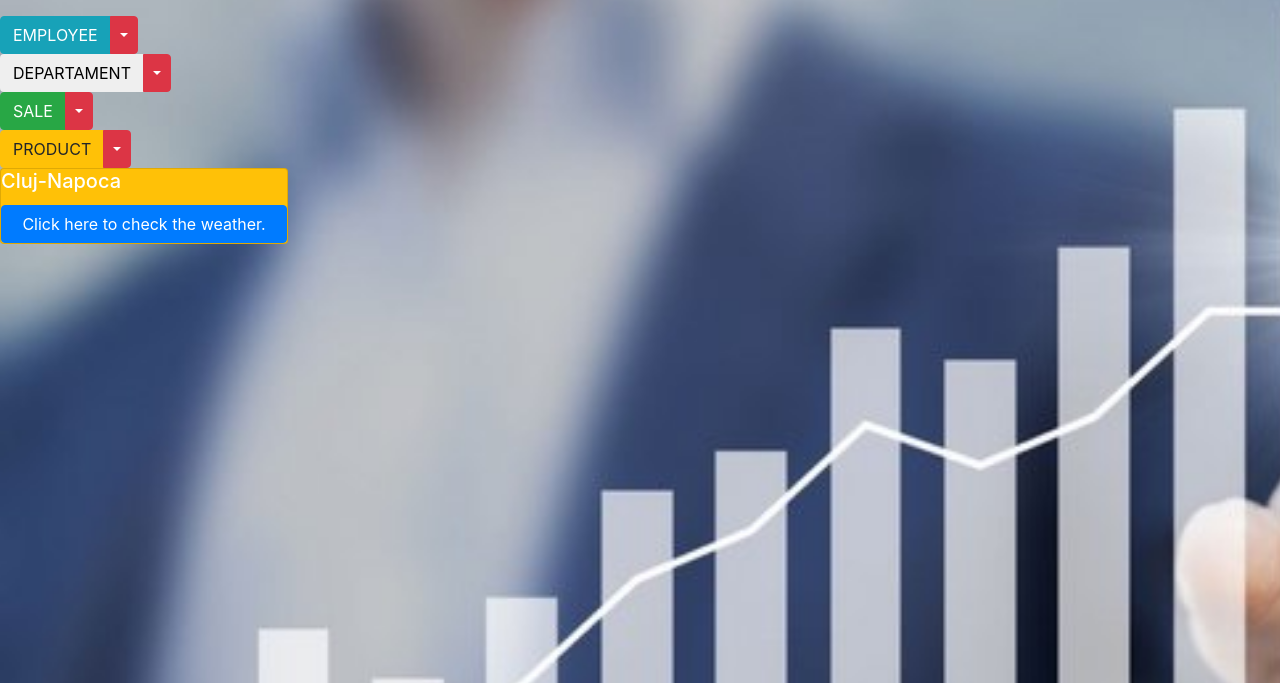
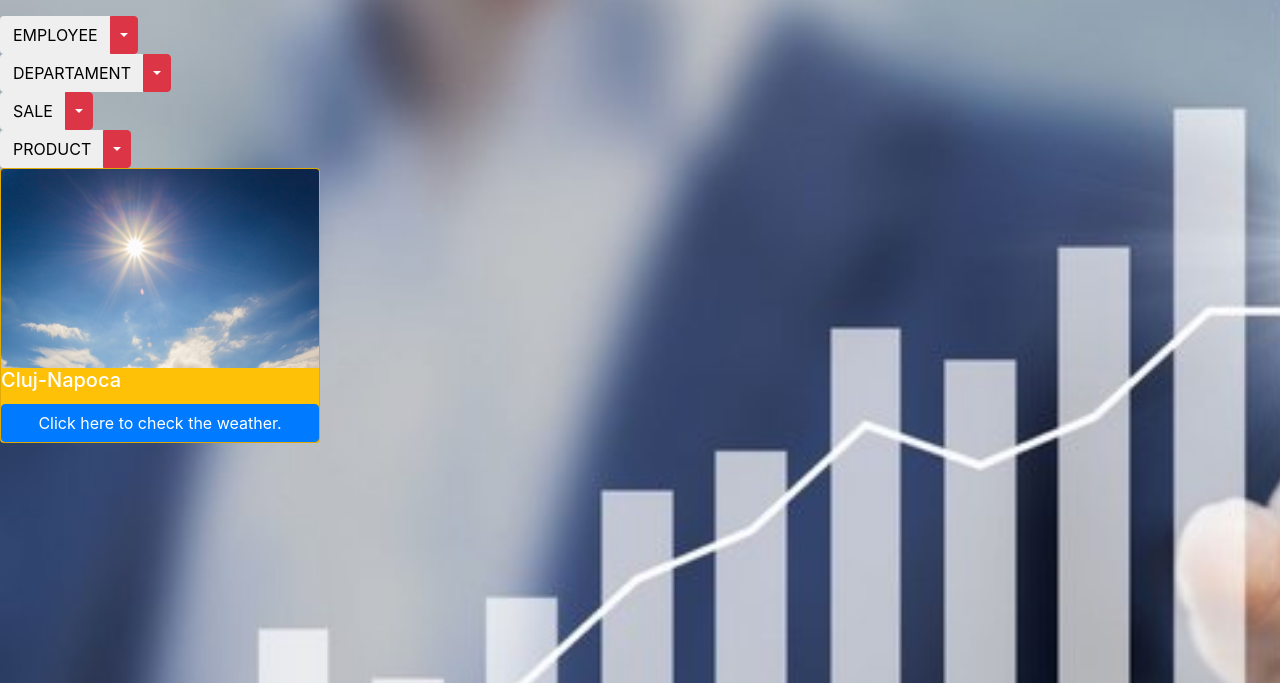
Before and after one commit to ardeleanraz/django_shoppinp_app, a Django app: template CompData/templates/CompData/departament.html in a window 1280 px wide. Shown: the part 48-731 px from the top of the page. Run offline with Django 3.2, Linux system fonts and the light colour scheme; the template is opened without the code that fills it, so the values that code supplies are empty; some libraries are stand-ins or nearby versions.

Commit message:
Update django

```diff
--- a/CompData/templates/CompData/departament.html
+++ b/CompData/templates/CompData/departament.html
@@ -24,7 +24,7 @@
 <!-- SPLIT BUTTON FOR EMPLOYEE-->
 
 <div class="btn-group">
-    <button type="button" class="btn btn-info">EMPLOYEE</button>
+    <button type="button" class="btn btn-white">EMPLOYEE</button>
     <button type="button" class="btn btn-danger dropdown-toggle dropdown-toggle-split" data-toggle="dropdown" aria-haspopup="true" aria-expanded="false">
         <span class="sr-only">Toggle Dropdown</span>
     </button>
@@ -40,7 +40,7 @@
 
 <!-- SPLIT BUTTON FOR DEPARTAMENT -->
 <div class="btn-group">
-    <button type="button" class="btn btn-Succes">DEPARTAMENT</button>
+    <button type="button" class="btn btn-white">DEPARTAMENT</button>
     <button type="button" class="btn btn-danger dropdown-toggle dropdown-toggle-split" data-toggle="dropdown"
             aria-haspopup="true" aria-expanded="false">
         <span class="sr-only">Toggle Dropdown</span>
@@ -55,7 +55,7 @@
 
 <!-- SPLIT BUTTON FOR SALE-->
 <div class="btn-group">
-    <button type="button" class="btn btn-success">SALE</button>
+    <button type="button" class="btn btn-white">SALE</button>
     <button type="button" class="btn btn-danger dropdown-toggle dropdown-toggle-split" data-toggle="dropdown"
             aria-haspopup="true" aria-expanded="false">
         <span class="sr-only">Toggle Dropdown</span>
@@ -70,7 +70,7 @@
 
 <!-- SPLIT BUTTON FOR PRODUCT -->
 <div class="btn-group">
-    <button type="button" class="btn btn-warning">PRODUCT</button>
+    <button type="button" class="btn btn-white">PRODUCT</button>
     <button type="button" class="btn btn-danger dropdown-toggle dropdown-toggle-split" data-toggle="dropdown"
             aria-haspopup="true" aria-expanded="false">
         <span class="sr-only">Toggle Dropdown</span>
@@ -89,11 +89,14 @@
 <link rel="stylesheet" type="text/css" href="{% static 'CompData/style.css' %}">
 
 <!--Weather-->
-<div class="card text-white bg-warning mb-3" style="max-width: 18rem;">
+<div class="card text-white bg-warning mb-3" style="max-width: 20rem;">
+     <img class="card-img-top" src="images/sun.jpg" alt="Weather">
     <h5 class="card-title">Cluj-Napoca </h5>
     <a href="https://weather.com/weather/today/l/46.77,23.62?par=google" class="btn btn-primary">Click here to check the weather.</a>
   </div>
 </div>
+
+
 
 
 
--- a/CompData/urls.py
+++ b/CompData/urls.py
@@ -13,5 +13,5 @@ urlpatterns = [
     path('product_max_price/', views.product_max_price, name='product_max_price/'),
     path('best_sale/'.views.best_sale, name='best_sale/'),
     path('best_employee/'.views.best_employee, name='best_employee'),
-    path('options/'.views.options , name='options'),
+    path(''.views.options , name='options'),
 ]
--- a/Company/urls.py
+++ b/Company/urls.py
@@ -32,6 +32,6 @@ urlpatterns = [
     path('product_max_price/', product_max_price, name='product__max_price/'),
     path('best_sale/', best_sale, name='best_sale/'),
     path('best_employee/', best_employee, name='best_employee'),
-    path('options/', options, name='options'),
+    path('', options, name='options'),
 
 ]
```
